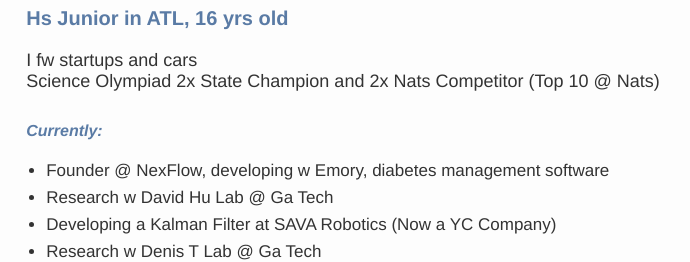
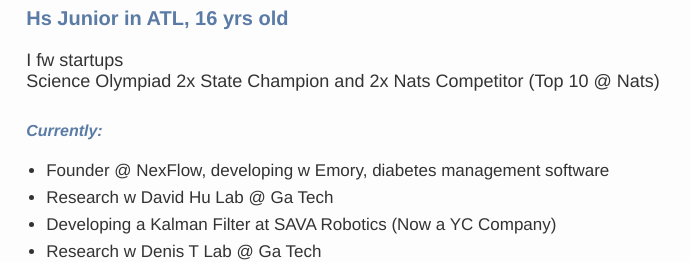
Before and after one commit to 4rjunD/4rjunD.github.io, a plain HTML site: page index.html in a window 1280 px wide. Shown: the part 224-486 px from the top of the page, 412-1102 px from the left. Drawn offline with Linux system fonts and the light colour scheme.

Commit message:
Update index.html

```diff
--- a/index.html
+++ b/index.html
@@ -110,7 +110,7 @@
       <div class="text-content">
         <h1>Hey, I'm Arjun</h1>
         <p class="subtitle">Hs Junior in ATL, 16 yrs old</p>
-        <p class="desc">I fw startups and cars<br>Science Olympiad 2x State Champion and 2x Nats Competitor (Top 10 @ Nats)</p>
+        <p class="desc">I fw startups <br>Science Olympiad 2x State Champion and 2x Nats Competitor (Top 10 @ Nats)</p>
 
         <section>
           <div class="section-title">Currently:</div>
```
